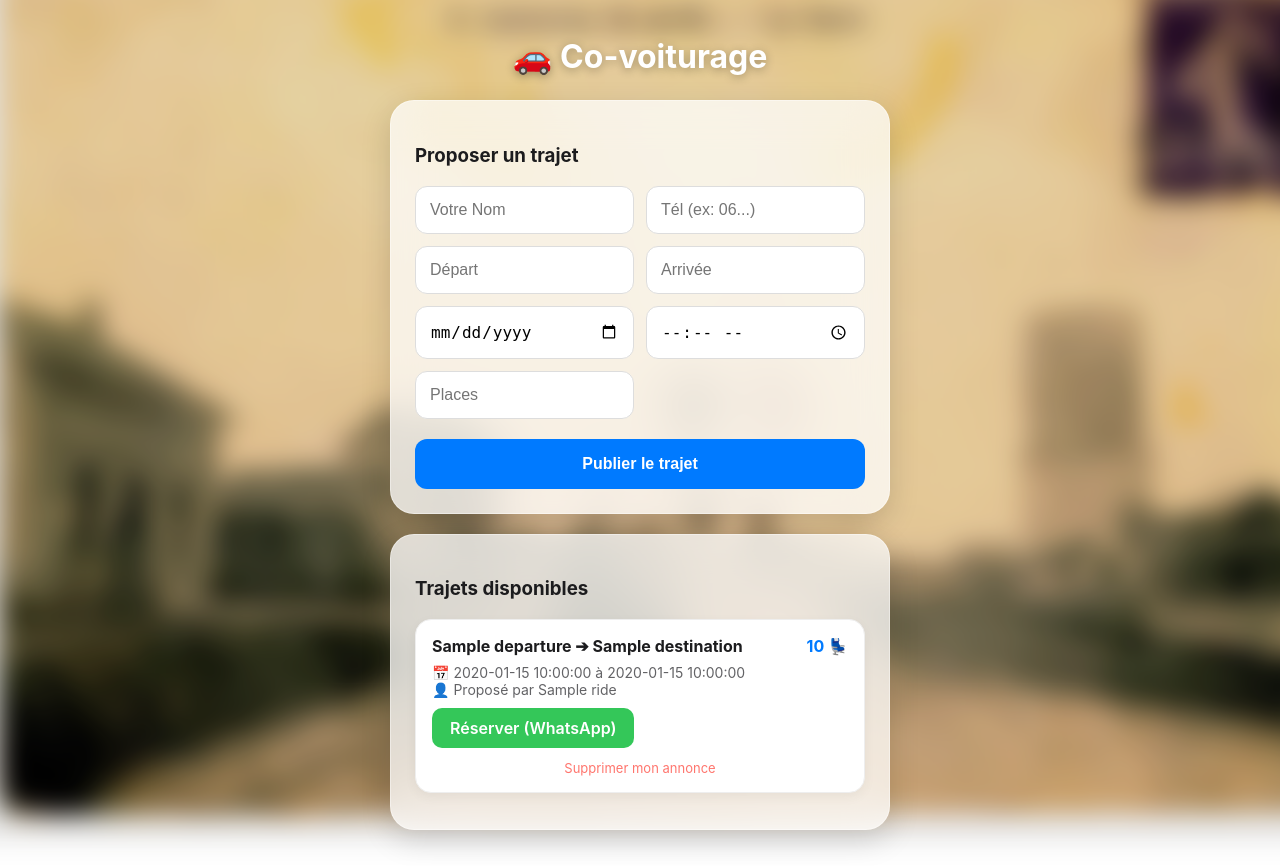
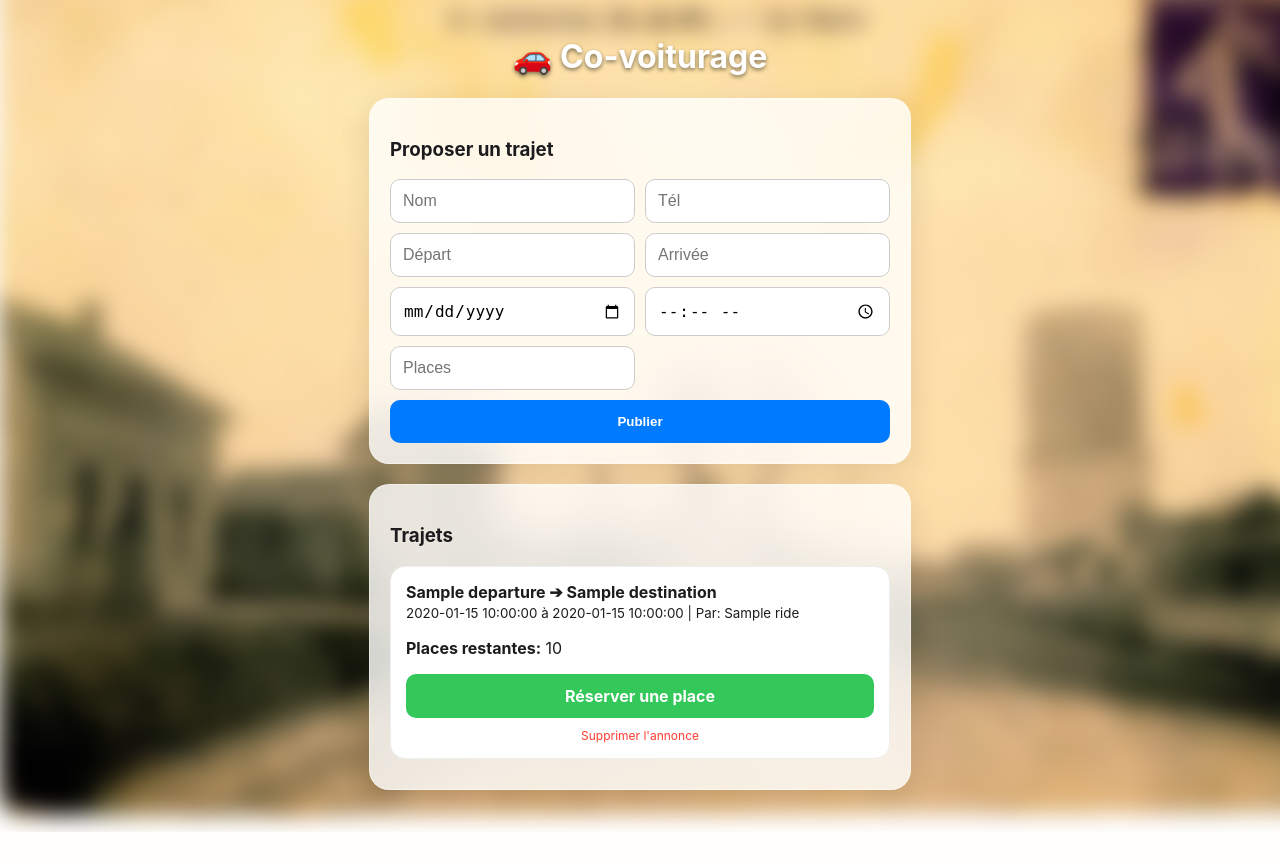
Before and after one commit to rahultankhiwale05/lechcovo, a Flask app: page / in a window 1280 px wide. After the commit the page ends 832 px from the top, so only its background shows below. Run offline with Flask 3, Linux system fonts and the light colour scheme; a database or web service that is not in the repository returns one stand-in record (values such as "Sample title"); some libraries are stand-ins or nearby versions.

Commit message:
improved ui

```diff
--- a/app.py
+++ b/app.py
@@ -8,15 +8,15 @@ import psycopg2
 from psycopg2.extras import DictCursor
 
 app = Flask(__name__)
+app.secret_key = secrets.token_hex(16)
 
-# This must be set in your deployment environment variables
+# Configuration
 DATABASE_URL = os.environ.get('DATABASE_URL')
 LOCAL_TZ = ZoneInfo("Europe/Paris")
 
 def get_db():
     if not DATABASE_URL:
-        raise ValueError("DATABASE_URL environment variable is not set.")
-    # Standard connection for cloud PostgreSQL
+        raise ValueError("DATABASE_URL is not set in environment variables.")
     return psycopg2.connect(DATABASE_URL, sslmode='require')
 
 def init_db():
@@ -41,30 +41,32 @@ def init_db():
     conn.close()
 
 def cleanup_old_rides():
-    # Deletes rides that have already happened based on the current time
+    """Deletes rides where the departure time has passed."""
     now_ts = int(time.time())
-    conn = get_db()
-    cur = conn.cursor()
-    cur.execute("DELETE FROM rides WHERE departure_ts < %s", (now_ts,))
-    conn.commit()
-    cur.close()
-    conn.close()
+    try:
+        conn = get_db()
+        cur = conn.cursor()
+        cur.execute("DELETE FROM rides WHERE departure_ts < %s", (now_ts,))
+        conn.commit()
+        cur.close()
+        conn.close()
+    except Exception as e:
+        print(f"Cleanup error: {e}")
 
-# Initialize database on startup
+# Initialize DB
 if DATABASE_URL:
     try:
         init_db()
     except Exception as e:
-        print(f"Database init error: {e}")
+        print(f"Init DB error: {e}")
 
 @app.route("/", methods=["GET", "POST"])
 def index():
-    cleanup_old_rides() # Runs every time the page is loaded to clear expired rides
+    cleanup_old_rides()
     conn = get_db()
     cur = conn.cursor(cursor_factory=DictCursor)
 
     if request.method == "POST":
-        # Combines date and time into a single timestamp for easy comparison
         local_dt = datetime.strptime(
             request.form["date"] + " " + request.form["time"],
             "%Y-%m-%d %H:%M"
@@ -93,6 +95,17 @@ def index():
     conn.close()
     return render_template("index.html", rides=rides)
 
+@app.route("/reserve/<int:ride_id>")
+def reserve(ride_id):
+    conn = get_db()
+    cur = conn.cursor(cursor_factory=DictCursor)
+    # Only subtract if seats are greater than 0
+    cur.execute("UPDATE rides SET seats = seats - 1 WHERE id = %s AND seats > 0", (ride_id,))
+    conn.commit()
+    cur.close()
+    conn.close()
+    return redirect(url_for("index"))
+
 @app.route("/delete/<int:ride_id>/<secret>")
 def delete_ride(ride_id, secret):
     conn = get_db()
--- a/templates/index.html
+++ b/templates/index.html
@@ -6,26 +6,22 @@
     <meta name="viewport" content="width=device-width, initial-scale=1, maximum-scale=1">
     <style>
         :root {
-            --glass-bg: rgba(255, 255, 255, 0.75);
+            --glass-bg: rgba(255, 255, 255, 0.8);
             --glass-border: rgba(255, 255, 255, 0.4);
             --accent: #007aff;
             --danger: #ff3b30;
             --text-main: #1c1c1e;
-            --text-muted: #636366;
         }
 
         body {
             margin: 0;
             padding: 16px;
-            font-family: -apple-system, BlinkMacSystemFont, "Segoe UI", Roboto, sans-serif;
+            font-family: -apple-system, sans-serif;
             color: var(--text-main);
             min-height: 100vh;
-            display: flex;
-            flex-direction: column;
-            align-items: center;
         }
 
-        /* FIXED BLURRED BACKGROUND */
+        /* Blurred background using the postcard image */
         body::before {
             content: "";
             position: fixed;
@@ -33,16 +29,10 @@
             background-image: url("/static/carte-postale-ancienne-lechelle-20_0.jpg");
             background-size: cover;
             background-position: center;
-            filter: blur(12px) brightness(0.9);
-            -webkit-filter: blur(12px) brightness(0.9);
+            filter: blur(10px);
+            -webkit-filter: blur(10px);
             z-index: -1;
-            transform: scale(1.1); /* Prevents white edges from blur */
-        }
-
-        h1 {
-            color: white;
-            text-shadow: 0 2px 10px rgba(0,0,0,0.3);
-            margin-bottom: 24px;
+            transform: scale(1.1); /* Prevents edge artifacts */
         }
 
         .card {
@@ -50,126 +40,85 @@
             backdrop-filter: blur(20px);
             -webkit-backdrop-filter: blur(20px);
             border: 1px solid var(--glass-border);
-            border-radius: 24px;
-            padding: 24px;
-            width: 100%;
+            border-radius: 20px;
+            padding: 20px;
             max-width: 500px;
-            box-shadow: 0 10px 30px rgba(0,0,0,0.15);
-            margin-bottom: 20px;
-            box-sizing: border-box;
+            margin: 0 auto 20px;
+            box-shadow: 0 8px 32px rgba(0,0,0,0.1);
         }
 
-        .grid {
-            display: grid;
-            grid-template-columns: 1fr;
-            gap: 12px;
+        .grid { display: grid; grid-template-columns: 1fr; gap: 10px; }
+        input {
+            padding: 12px; border-radius: 10px; border: 1px solid #ccc; font-size: 16px;
+            width: 100%; box-sizing: border-box;
         }
-
-        input {
-            width: 100%;
-            padding: 14px;
-            border-radius: 12px;
-            border: 1px solid #ddd;
-            font-size: 16px; /* Prevents auto-zoom on iOS */
-            box-sizing: border-box;
-        }
-
         button {
-            background: var(--accent);
-            color: white;
-            border: none;
-            padding: 16px;
-            border-radius: 12px;
-            font-weight: bold;
-            font-size: 16px;
-            cursor: pointer;
-            margin-top: 8px;
+            background: var(--accent); color: white; border: none; padding: 14px;
+            border-radius: 10px; font-weight: bold; cursor: pointer;
         }
 
         .ride {
-            background: white;
-            border-radius: 16px;
-            padding: 16px;
-            margin-bottom: 12px;
-            box-shadow: 0 4px 12px rgba(0,0,0,0.05);
+            background: white; border-radius: 15px; padding: 15px; margin-bottom: 10px;
             border: 1px solid #eee;
         }
 
-        .ride-header {
-            display: flex;
-            justify-content: space-between;
-            align-items: flex-start;
-            margin-bottom: 8px;
+        .btn-reserve {
+            display: block; text-align: center; background: #34c759; color: white;
+            text-decoration: none; padding: 12px; border-radius: 10px; font-weight: bold;
+            margin-top: 10px;
         }
 
-        .btn-reserve {
-            display: inline-block;
-            background: #34c759;
-            color: white;
-            text-decoration: none;
-            padding: 10px 18px;
-            border-radius: 10px;
-            font-weight: 600;
-            margin-top: 10px;
-            text-align: center;
+        .status-complete {
+            display: block; text-align: center; background: #8e8e93; color: white;
+            padding: 12px; border-radius: 10px; font-weight: bold; margin-top: 10px;
         }
 
         .delete-link {
-            display: block;
-            text-align: center;
-            margin-top: 12px;
-            color: var(--danger);
-            font-size: 13px;
-            text-decoration: none;
-            opacity: 0.7;
+            display: block; text-align: center; margin-top: 10px; color: var(--danger);
+            font-size: 12px; text-decoration: none;
         }
 
-        @media (min-width: 600px) {
-            .grid { grid-template-columns: 1fr 1fr; }
-            button { grid-column: span 2; }
-        }
+        @media (min-width: 600px) { .grid { grid-template-columns: 1fr 1fr; } button { grid-column: span 2; } }
     </style>
 </head>
 <body>
 
-    <h1>🚗 Co-voiturage</h1>
+    <h1 style="text-align: center; color: white; text-shadow: 0 2px 4px rgba(0,0,0,0.5);">🚗 Co-voiturage</h1>
 
     <div class="card">
         <h3>Proposer un trajet</h3>
         <form method="post" class="grid">
-            <input name="name" placeholder="Votre Nom" required>
-            <input name="contact" placeholder="Tél (ex: 06...)" required>
+            <input name="name" placeholder="Nom" required>
+            <input name="contact" placeholder="Tél" required>
             <input name="departure" placeholder="Départ" required>
             <input name="destination" placeholder="Arrivée" required>
             <input type="date" name="date" required>
             <input type="time" name="time" required>
             <input type="number" name="seats" placeholder="Places" min="1" required>
-            <button type="submit">Publier le trajet</button>
+            <button type="submit">Publier</button>
         </form>
     </div>
 
     <div class="card">
-        <h3>Trajets disponibles</h3>
-        {% if rides %}
-            {% for r in rides %}
-            <div class="ride">
-                <div class="ride-header">
-                    <strong>{{ r.departure }} ➔ {{ r.destination }}</strong>
-                    <span style="color: var(--accent); font-weight: bold;">{{ r.seats }} 💺</span>
-                </div>
-                <div style="font-size: 14px; color: var(--text-muted);">
-                    📅 {{ r.date }} à {{ r.time }}<br>
-                    👤 Proposé par {{ r.name }}
-                </div>
+        <h3>Trajets</h3>
+        {% for r in rides %}
+        <div class="ride">
+            <strong>{{ r.departure }} ➔ {{ r.destination }}</strong><br>
+            <small>{{ r.date }} à {{ r.time }} | Par: {{ r.name }}</small><br>
 
-                <a href="https://wa.me/{{ r.contact|replace(' ', '') }}" class="btn-reserve">Réserver (WhatsApp)</a>
+            <p><strong>Places restantes:</strong>
+                {% if r.seats > 0 %}{{ r.seats }}{% else %}COMPLET{% endif %}
+            </p>
 
-                <a href="/delete/{{ r.id }}/{{ r.secret }}" class="delete-link" onclick="return confirm('Supprimer ce trajet ?')">Supprimer mon annonce</a>
-            </div>
-            {% endfor %}
-        {% else %}
-            <p style="text-align: center; color: var(--text-muted);">Aucun trajet pour le moment.</p>
-        {% endif %}
+            {% if r.seats > 0 %}
+                <a href="/reserve/{{ r.id }}" class="btn-reserve">Réserver une place</a>
+            {% else %}
+                <span class="status-complete">TRAJET COMPLET</span>
+            {% endif %}
+
+            <a href="/delete/{{ r.id }}/{{ r.secret }}" class="delete-link" onclick="return confirm('Supprimer?')">Supprimer l'annonce</a>
+        </div>
+        {% endfor %}
     </div>
 
 </body>
```
